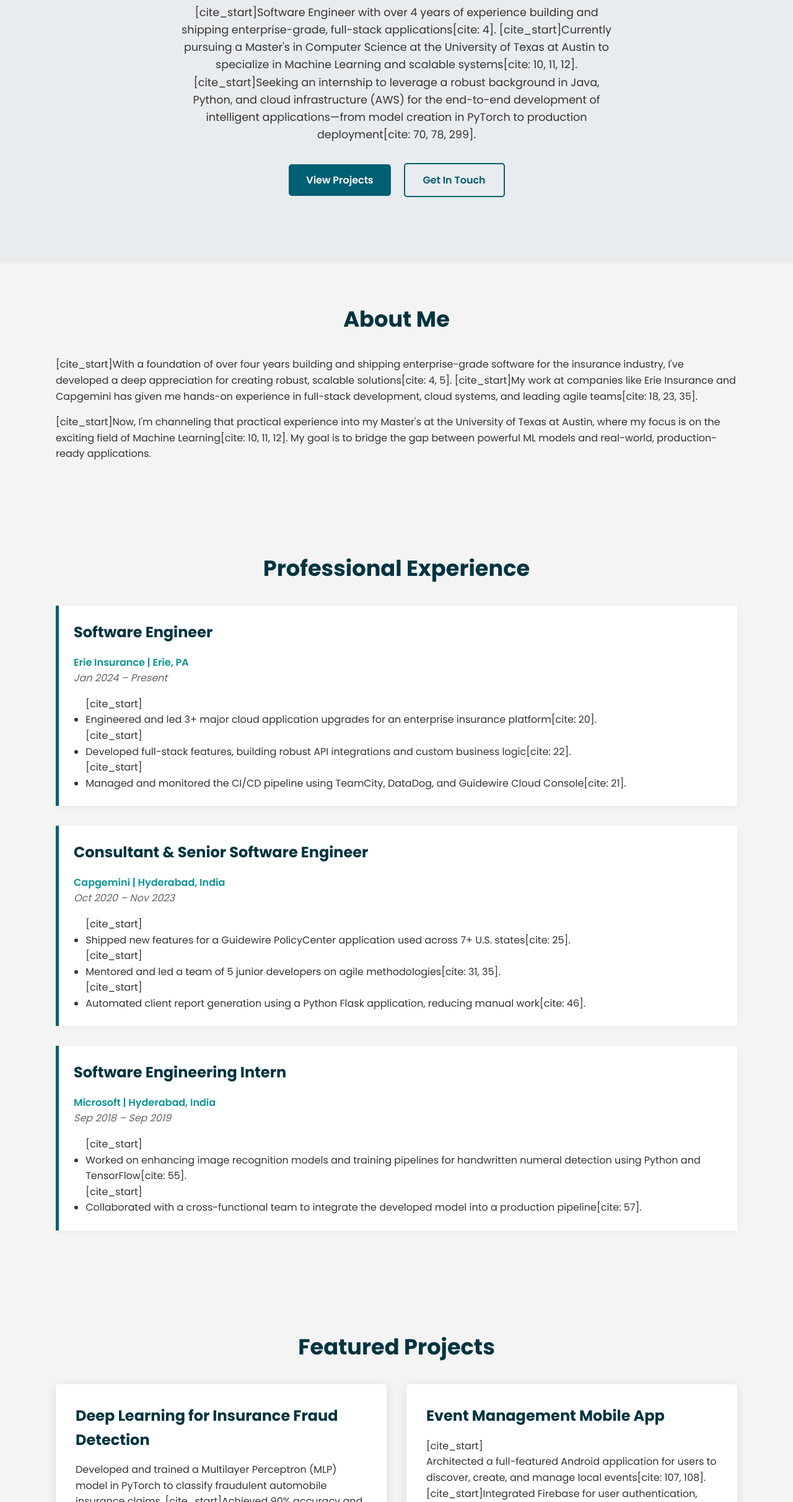
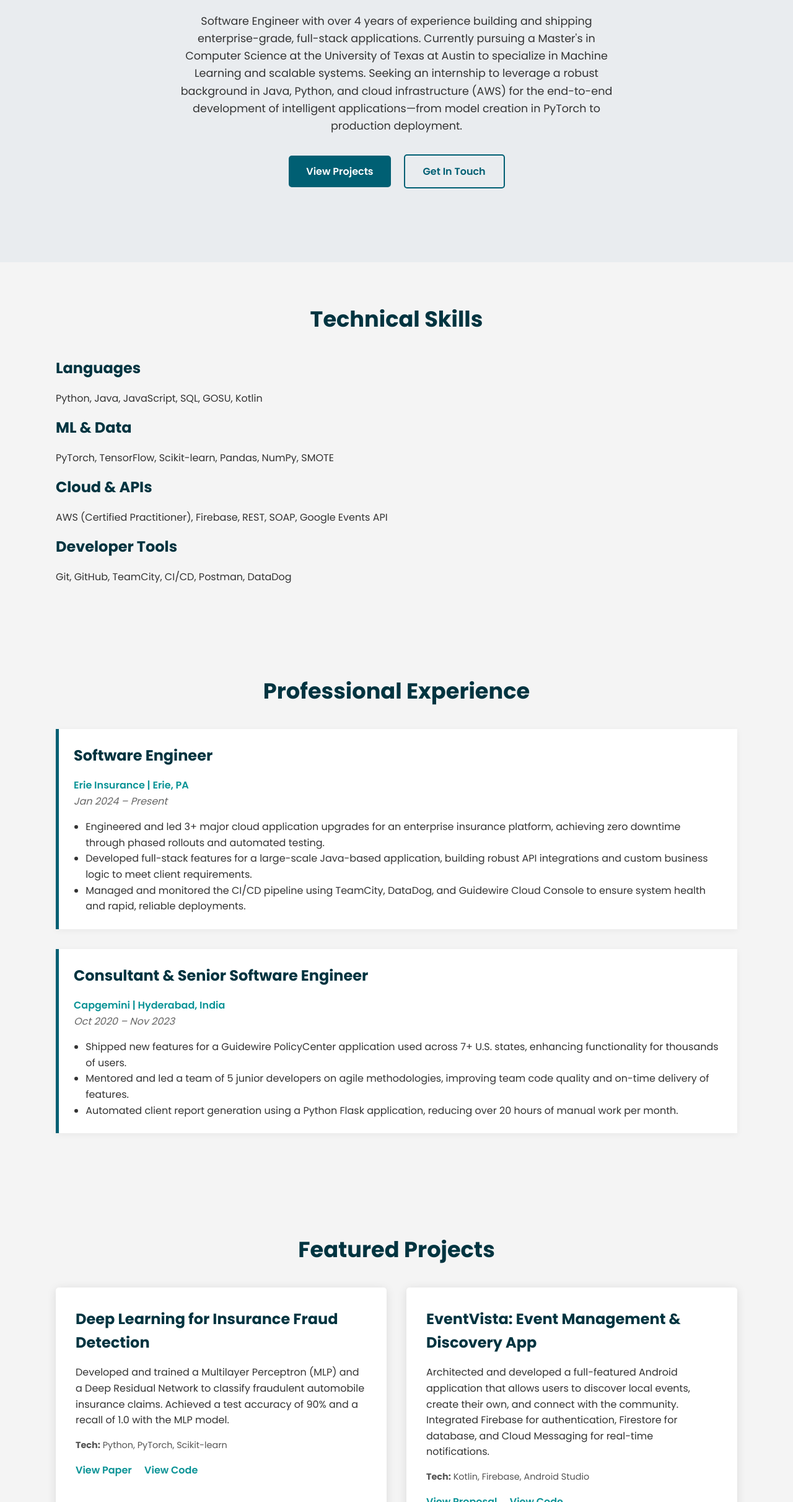
Before and after one commit to samskruthirao/SamskruthiRao.github.io, a plain HTML site: page index.html in a window 1280 px wide. Shown: the part 377-2800 px from the top of the page at 62% size. Drawn offline with Linux system fonts and the light colour scheme.

Commit message:
Update index.html

```diff
--- a/index.html
+++ b/index.html
@@ -15,9 +15,9 @@
         <div class="container">
             <a href="#home" class="nav-brand">SRG</a>
             <ul class="nav-links">
-                <li><a href="#about">About</a></li>
                 <li><a href="#experience">Experience</a></li>
                 <li><a href="#projects">Projects</a></li>
+                <li><a href="#education">Education</a></li>
                 <li><a href="#contact">Contact</a></li>
             </ul>
         </div>
@@ -28,7 +28,7 @@
             <h1>Samskruthi Rao Gandra</h1>
             <h2>Software Engineer & Master's Student in Machine Learning</h2>
             <p class="hero-summary">
-                [cite_start]Software Engineer with over 4 years of experience building and shipping enterprise-grade, full-stack applications[cite: 4]. [cite_start]Currently pursuing a Master's in Computer Science at the University of Texas at Austin to specialize in Machine Learning and scalable systems[cite: 10, 11, 12]. [cite_start]Seeking an internship to leverage a robust background in Java, Python, and cloud infrastructure (AWS) for the end-to-end development of intelligent applications—from model creation in PyTorch to production deployment[cite: 70, 78, 299].
+                Software Engineer with over 4 years of experience building and shipping enterprise-grade, full-stack applications. Currently pursuing a Master's in Computer Science at the University of Texas at Austin to specialize in Machine Learning and scalable systems. Seeking an internship to leverage a robust background in Java, Python, and cloud infrastructure (AWS) for the end-to-end development of intelligent applications—from model creation in PyTorch to production deployment.
             </p>
             <div class="hero-buttons">
                 <a href="#projects" class="btn btn-primary">View Projects</a>
@@ -38,14 +38,26 @@
     </section>
 
     <main>
-        <section id="about" class="container section">
-            <h2>About Me</h2>
-            <p>
-                [cite_start]With a foundation of over four years building and shipping enterprise-grade software for the insurance industry, I've developed a deep appreciation for creating robust, scalable solutions[cite: 4, 5]. [cite_start]My work at companies like Erie Insurance and Capgemini has given me hands-on experience in full-stack development, cloud systems, and leading agile teams[cite: 18, 23, 35].
-            </p>
-            <p>
-                [cite_start]Now, I'm channeling that practical experience into my Master's at the University of Texas at Austin, where my focus is on the exciting field of Machine Learning[cite: 10, 11, 12]. My goal is to bridge the gap between powerful ML models and real-world, production-ready applications.
-            </p>
+        <section id="skills" class="container section">
+            <h2>Technical Skills</h2>
+            <div class="skills-grid">
+                <div class="skill-category">
+                    <h3>Languages</h3>
+                    <p>Python, Java, JavaScript, SQL, GOSU, Kotlin</p>
+                </div>
+                <div class="skill-category">
+                    <h3>ML & Data</h3>
+                    <p>PyTorch, TensorFlow, Scikit-learn, Pandas, NumPy, SMOTE</p>
+                </div>
+                <div class="skill-category">
+                    <h3>Cloud & APIs</h3>
+                    <p>AWS (Certified Practitioner), Firebase, REST, SOAP, Google Events API</p>
+                </div>
+                <div class="skill-category">
+                    <h3>Developer Tools</h3>
+                    <p>Git, GitHub, TeamCity, CI/CD, Postman, DataDog</p>
+                </div>
+            </div>
         </section>
 
         <section id="experience" class="container section">
@@ -55,9 +67,9 @@
                 <h4>Erie Insurance | Erie, PA</h4>
                 <p class="date">Jan 2024 – Present</p>
                 <ul>
-                    [cite_start]<li>Engineered and led 3+ major cloud application upgrades for an enterprise insurance platform[cite: 20].</li>
-                    [cite_start]<li>Developed full-stack features, building robust API integrations and custom business logic[cite: 22].</li>
-                    [cite_start]<li>Managed and monitored the CI/CD pipeline using TeamCity, DataDog, and Guidewire Cloud Console[cite: 21].</li>
+                    <li>Engineered and led 3+ major cloud application upgrades for an enterprise insurance platform, achieving zero downtime through phased rollouts and automated testing.</li>
+                    <li>Developed full-stack features for a large-scale Java-based application, building robust API integrations and custom business logic to meet client requirements.</li>
+                    <li>Managed and monitored the CI/CD pipeline using TeamCity, DataDog, and Guidewire Cloud Console to ensure system health and rapid, reliable deployments.</li>
                 </ul>
             </div>
             <div class="experience-item">
@@ -65,18 +77,9 @@
                 <h4>Capgemini | Hyderabad, India</h4>
                 <p class="date">Oct 2020 – Nov 2023</p>
                 <ul>
-                    [cite_start]<li>Shipped new features for a Guidewire PolicyCenter application used across 7+ U.S. states[cite: 25].</li>
-                    [cite_start]<li>Mentored and led a team of 5 junior developers on agile methodologies[cite: 31, 35].</li>
-                    [cite_start]<li>Automated client report generation using a Python Flask application, reducing manual work[cite: 46].</li>
-                </ul>
-            </div>
-             <div class="experience-item">
-                <h3>Software Engineering Intern</h3>
-                <h4>Microsoft | Hyderabad, India</h4>
-                <p class="date">Sep 2018 – Sep 2019</p>
-                <ul>
-                    [cite_start]<li>Worked on enhancing image recognition models and training pipelines for handwritten numeral detection using Python and TensorFlow[cite: 55].</li>
-                    [cite_start]<li>Collaborated with a cross-functional team to integrate the developed model into a production pipeline[cite: 57].</li>
+                    <li>Shipped new features for a Guidewire PolicyCenter application used across 7+ U.S. states, enhancing functionality for thousands of users.</li>
+                    <li>Mentored and led a team of 5 junior developers on agile methodologies, improving team code quality and on-time delivery of features.</li>
+                    <li>Automated client report generation using a Python Flask application, reducing over 20 hours of manual work per month.</li>
                 </ul>
             </div>
         </section>
@@ -86,22 +89,44 @@
             <div class="projects-grid">
                 <div class="project-card">
                     <h3>Deep Learning for Insurance Fraud Detection</h3>
-                    <p>Developed and trained a Multilayer Perceptron (MLP) model in PyTorch to classify fraudulent automobile insurance claims. [cite_start]Achieved 90% accuracy and 1.0 recall on the test set[cite: 299, 456].</p>
-                    <p class="tech-stack"><strong>Tech:</strong> Python, PyTorch, Scikit-learn, Pandas</p>
+                    <p>Developed and trained a Multilayer Perceptron (MLP) and a Deep Residual Network to classify fraudulent automobile insurance claims. Achieved a test accuracy of 90% and a recall of 1.0 with the MLP model.</p>
+                    <p class="tech-stack"><strong>Tech:</strong> Python, PyTorch, Scikit-learn</p>
                     <div class="project-links">
                         <a href="#">View Paper</a>
                         <a href="#">View Code</a>
                     </div>
                 </div>
                 <div class="project-card">
-                    <h3>Event Management Mobile App</h3>
-                    [cite_start]<p>Architected a full-featured Android application for users to discover, create, and manage local events[cite: 107, 108]. [cite_start]Integrated Firebase for user authentication, Firestore for the database, and Cloud Messaging for real-time notifications[cite: 132].</p>
-                    <p class="tech-stack"><strong>Tech:</strong> Kotlin, Android Studio, Firebase, Google Events API</p>
+                    <h3>EventVista: Event Management & Discovery App</h3>
+                    <p>Architected and developed a full-featured Android application that allows users to discover local events, create their own, and connect with the community. Integrated Firebase for authentication, Firestore for database, and Cloud Messaging for real-time notifications.</p>
+                    <p class="tech-stack"><strong>Tech:</strong> Kotlin, Firebase, Android Studio</p>
                     <div class="project-links">
                         <a href="#">View Proposal</a>
                         <a href="#">View Code</a>
                     </div>
                 </div>
+            </div>
+        </section>
+
+        <section id="education" class="container section">
+            <h2>Education & Publications</h2>
+            <div class="education-grid">
+                <div class="education-item">
+                    <h3>University of Texas at Austin</h3>
+                    <p><strong>Master of Science in Computer Science</strong> (2024 – Present)</p>
+                    <p class="coursework"><strong>Relevant Courses:</strong> Advanced Deep Learning, NLP, Android Programming, Case Studies in ML, Planning Search & Reasoning.</p>
+                </div>
+                <div class="education-item">
+                    <h3>BVRIT Hyderabad</h3>
+                    <p><strong>Bachelor of Technology in Information Technology</strong> (2016 – 2020)</p>
+                </div>
+            </div>
+            <div class="publications-item">
+                <h3>Publications & Articles</h3>
+                <ul>
+                    <li><strong>Enhancing Fraud Detection in Insurance Claims Using Advanced ML</strong> (Course Paper)</li>
+                    <li><strong>From On-Prem to On-Demand: A Developer’s Guide to Guidewire Cloud</strong> (Medium, In Progress)</li>
+                </ul>
             </div>
         </section>
 
```
